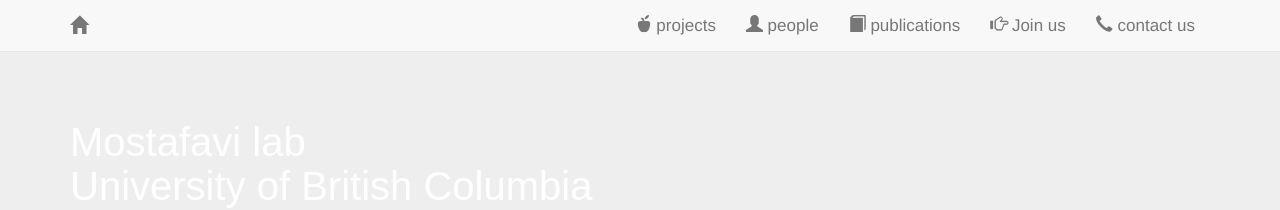
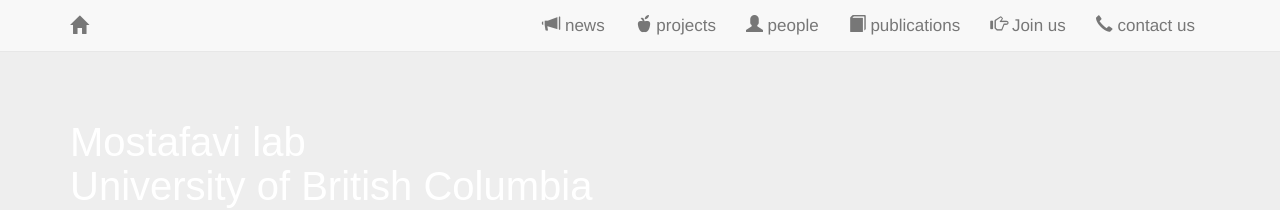
Before and after one commit to saramostafavi/saramostafavi.github.io, a Jekyll site: the page built from index.html, in a window 1280 px wide. Shown: the top 210 px of the page. Built offline with Jekyll 4.4.1, drawn with Linux system fonts in a browser that asks for light colours; nearby versions of some CDN libraries; a style sheet for code colours, icons or effects is not loaded.

Commit message:
Update header.html

```diff
--- a/_includes/header.html
+++ b/_includes/header.html
@@ -11,7 +11,7 @@
         </div>
         <div id="navbar" class="collapse navbar-collapse">
             <ul class="nav navbar-nav pull-right">
-               <!-- <li class=""><a href="/news/"><span class="glyphicon glyphicon-bullhorn" aria-hidden="true"></span> news</a></li>-->
+                <li class=""><a href="/news/"><span class="glyphicon glyphicon-bullhorn" aria-hidden="true"></span> news</a></li>
                 <li><a href="/projects.html"><span class="glyphicon glyphicon-apple" aria-hidden="true"></span> projects</a></li>
                 <li><a href="/people.html"><span class="glyphicon glyphicon-user" aria-hidden="true"></span> people</a></li>
                 <li><a href="/publications.html"><span class="glyphicon glyphicon-book" aria-hidden="true"></span> publications</a></li>
```
